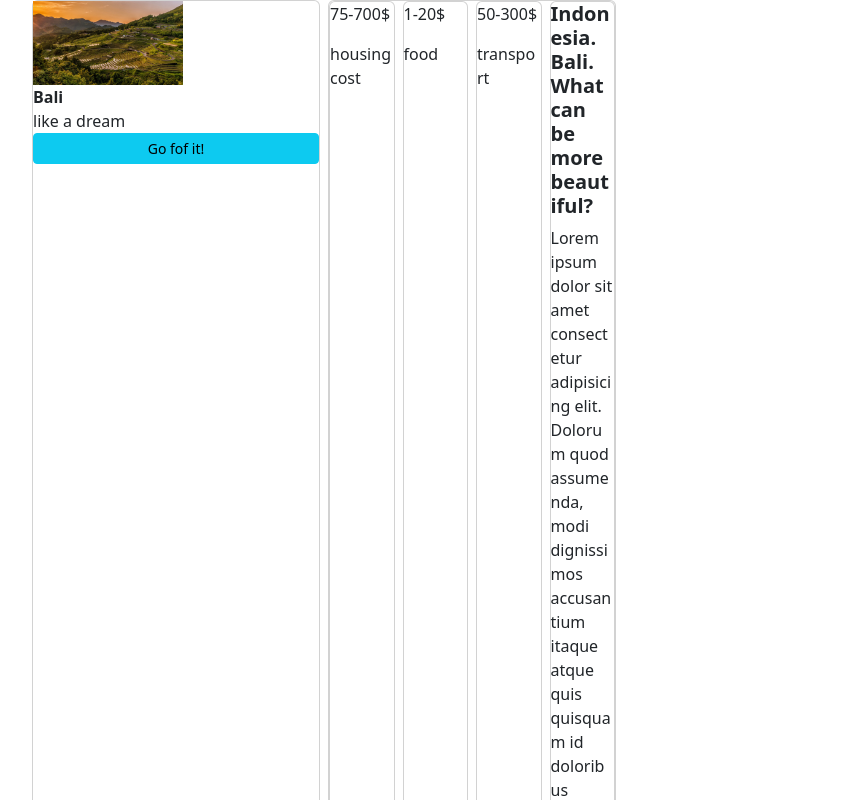
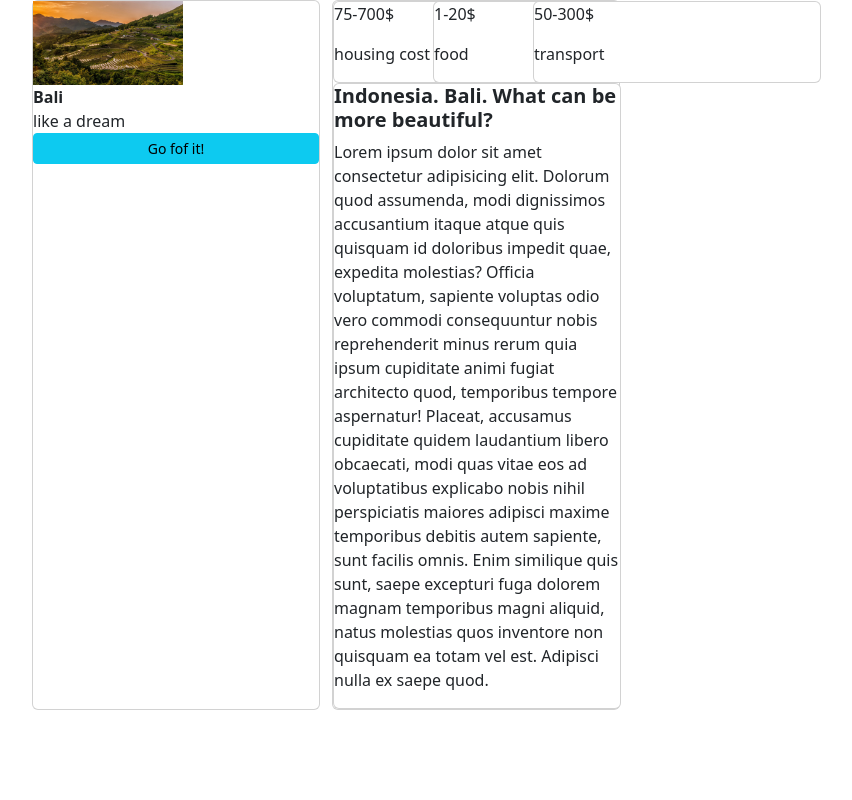
Before and after one commit to NetyBelovol/ort-home-work, a plain HTML site: page index.html in a window 1280 px wide. Shown: the top 800 px of the page, without its empty margins (50-902 px from the left). Drawn offline with nearby package versions, Linux system fonts and the light colour scheme.

Commit message:
grit
изменила флекс на грид

```diff
--- a/assets/css/style.css
+++ b/assets/css/style.css
@@ -4,6 +4,12 @@ img {
     width: 150px;
 }
 
-.up > .card {
-    width: calc( (100% - 2 * 10px) / 3);
+.container {
+    display: grid;
+    grid-template-columns: 300px 600px;
 }
+
+.block-2 {
+    display: grid;
+    grid-template-columns: 100px 100px 100px;
+}
--- a/index.html
+++ b/index.html
@@ -10,9 +10,9 @@
 </head>
 <body>
 
-    <div class="container d-flex gap-2">
+    <div class="container">
 
-        <div class="block-1 card" style="width: 18rem;">
+        <div class="card" style="width: 18rem;">
             <div><img src="./assets/img/risovye_polya_vozvyshennosti_stroenie_vyrashchivanie_vecher_116606_1920x1080.jpg" alt="Bali"></div>
             <div class="fw-bold">Bali</div>
             <div>like a dream</div>
@@ -20,8 +20,6 @@
         </div>
 
         <div class="block-2 card" style="width: 18rem;">
-
-            <div class="up d-flex gap-2">
 
             <div class="card" style="width: 18rem;">
                 <p class="price"> 75-700$</p>
@@ -42,7 +40,6 @@
             </div>
         </div>
     </div>
-    </div>
 
 </body>
 </html>
```
Lines whose indentation alone changed are shown as unchanged.
